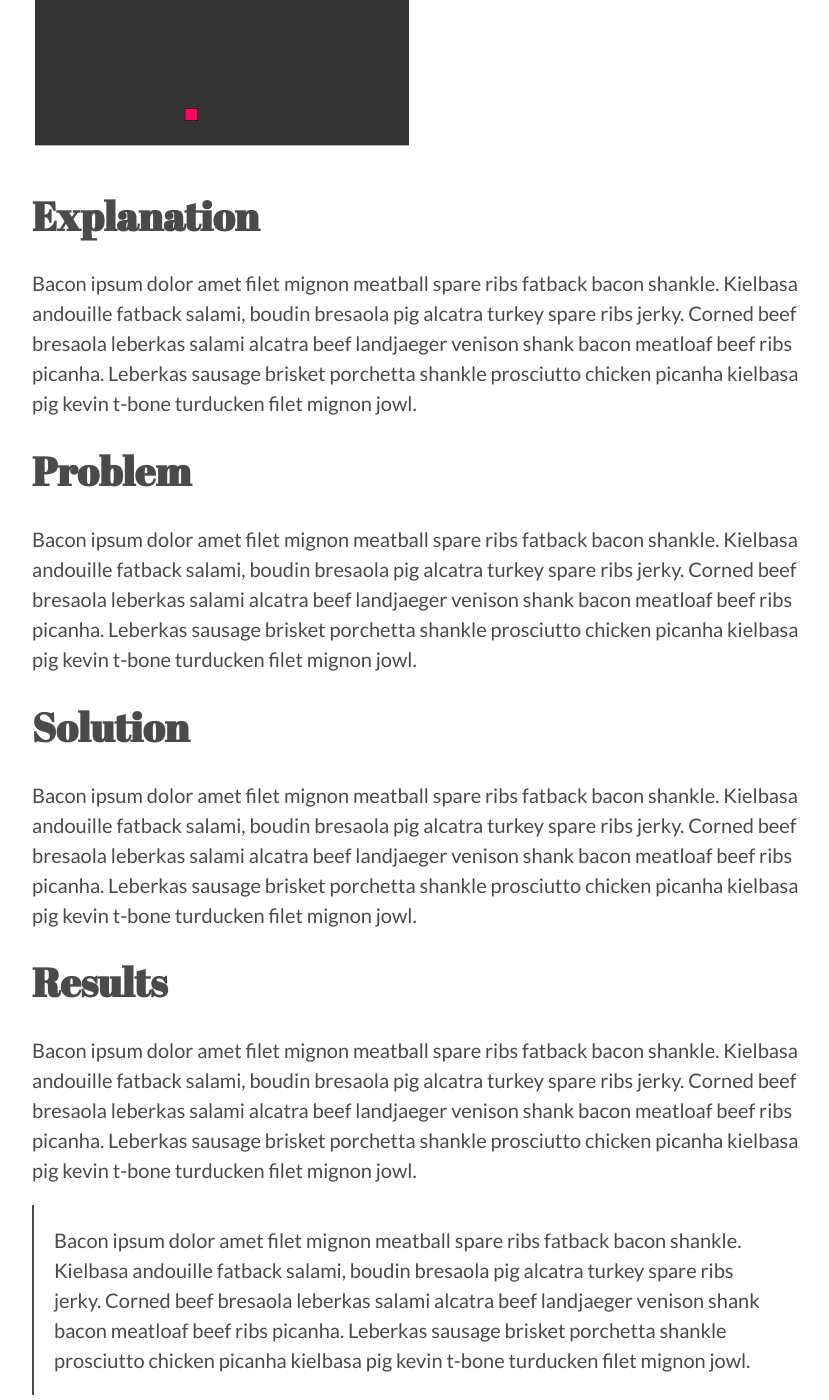
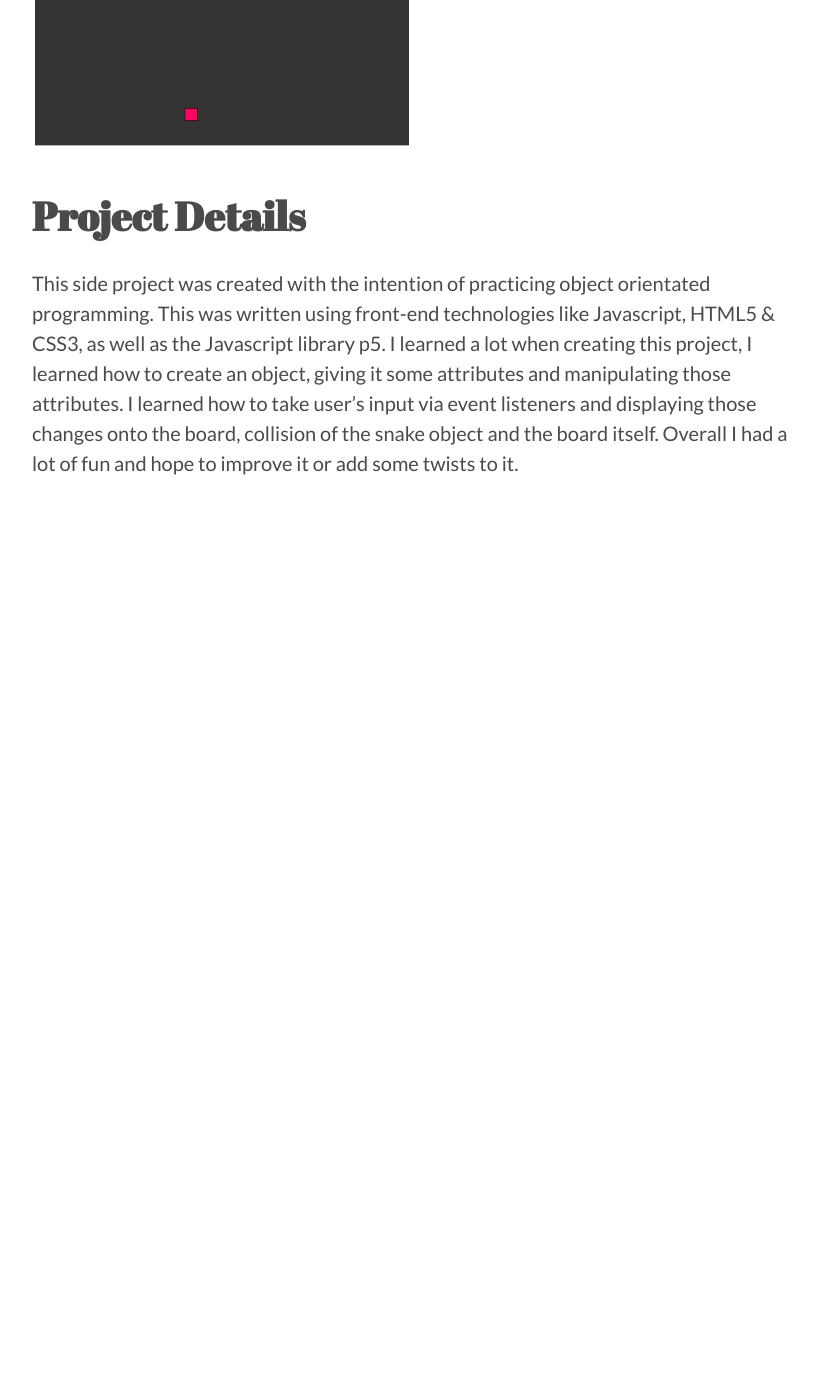
Before and after one commit to danieldiaz14/My-Software-Developer-Portfolio, a Jekyll site: the page built from _portfolio/Snake.md, in a window 1280 px wide and 1400 px high, scrolled down 661 px. Shown: the whole window, without its empty margins (224-1053 px from the left). Built offline with Jekyll 4.4.1, drawn with Linux system fonts in a browser that asks for light colours; nearby versions of some CDN libraries; after the commit the page ends 1291 px from its top, so only the background shows below that; some of the changed text lies outside the part shown.

```diff
--- a/_portfolio/Snake.md
+++ b/_portfolio/Snake.md
@@ -9,26 +9,6 @@ short-description: Javascript replica of the classic game snake!
 {:.center}
 ![]({{ site.baseurl }}/img/Snake.png)
 
-## Explanation
+## Project Details
 
-Bacon ipsum dolor amet filet mignon meatball spare ribs fatback bacon shankle. Kielbasa andouille fatback salami, boudin bresaola pig alcatra turkey spare ribs jerky. Corned beef bresaola leberkas salami alcatra beef landjaeger venison shank bacon meatloaf beef ribs picanha. Leberkas sausage brisket porchetta shankle prosciutto chicken picanha kielbasa pig kevin t-bone turducken filet mignon jowl.
-
-## Problem
-
-Bacon ipsum dolor amet filet mignon meatball spare ribs fatback bacon shankle. Kielbasa andouille fatback salami, boudin bresaola pig alcatra turkey spare ribs jerky. Corned beef bresaola leberkas salami alcatra beef landjaeger venison shank bacon meatloaf beef ribs picanha. Leberkas sausage brisket porchetta shankle prosciutto chicken picanha kielbasa pig kevin t-bone turducken filet mignon jowl.
-
-## Solution
-
-Bacon ipsum dolor amet filet mignon meatball spare ribs fatback bacon shankle. Kielbasa andouille fatback salami, boudin bresaola pig alcatra turkey spare ribs jerky. Corned beef bresaola leberkas salami alcatra beef landjaeger venison shank bacon meatloaf beef ribs picanha. Leberkas sausage brisket porchetta shankle prosciutto chicken picanha kielbasa pig kevin t-bone turducken filet mignon jowl.
-
-## Results
-
-Bacon ipsum dolor amet filet mignon meatball spare ribs fatback bacon shankle. Kielbasa andouille fatback salami, boudin bresaola pig alcatra turkey spare ribs jerky. Corned beef bresaola leberkas salami alcatra beef landjaeger venison shank bacon meatloaf beef ribs picanha. Leberkas sausage brisket porchetta shankle prosciutto chicken picanha kielbasa pig kevin t-bone turducken filet mignon jowl.
-
-> Bacon ipsum dolor amet filet mignon meatball spare ribs fatback bacon shankle. Kielbasa andouille fatback salami, boudin bresaola pig alcatra turkey spare ribs jerky. Corned beef bresaola leberkas salami alcatra beef landjaeger venison shank bacon meatloaf beef ribs picanha. Leberkas sausage brisket porchetta shankle prosciutto chicken picanha kielbasa pig kevin t-bone turducken filet mignon jowl.
-
-Bacon ipsum dolor amet filet mignon meatball spare ribs fatback bacon shankle. Kielbasa andouille fatback salami, boudin bresaola pig alcatra turkey spare ribs jerky. Corned beef bresaola leberkas salami alcatra beef landjaeger venison shank bacon meatloaf beef ribs picanha. Leberkas sausage brisket porchetta shankle prosciutto chicken picanha kielbasa pig kevin t-bone turducken filet mignon jowl.
-
-## Conclusion
-
-Bacon ipsum dolor amet filet mignon meatball spare ribs fatback bacon shankle. Kielbasa andouille fatback salami, boudin bresaola pig alcatra turkey spare ribs jerky. Corned beef bresaola leberkas salami alcatra beef landjaeger venison shank bacon meatloaf beef ribs picanha. Leberkas sausage brisket porchetta shankle prosciutto chicken picanha kielbasa pig kevin t-bone turducken filet mignon jowl.
+This side project was created with the intention of practicing object orientated programming. This was written using front-end technologies like Javascript, HTML5 & CSS3, as well as the Javascript library p5. I learned a lot when creating this project, I learned how to create an object, giving it some attributes and manipulating those attributes. I learned how to take user's input via event listeners and displaying those changes onto the board, collision of the snake object and the board itself. Overall I had a lot of fun and hope to improve it or add some twists to it.
```
Also changed, not shown: _portfolio/GlowByGlory.md (added, +14 -0 lines), _portfolio/Tetris.md (+5 -0 lines), about.md (+1 -1 lines), 1 other file.
